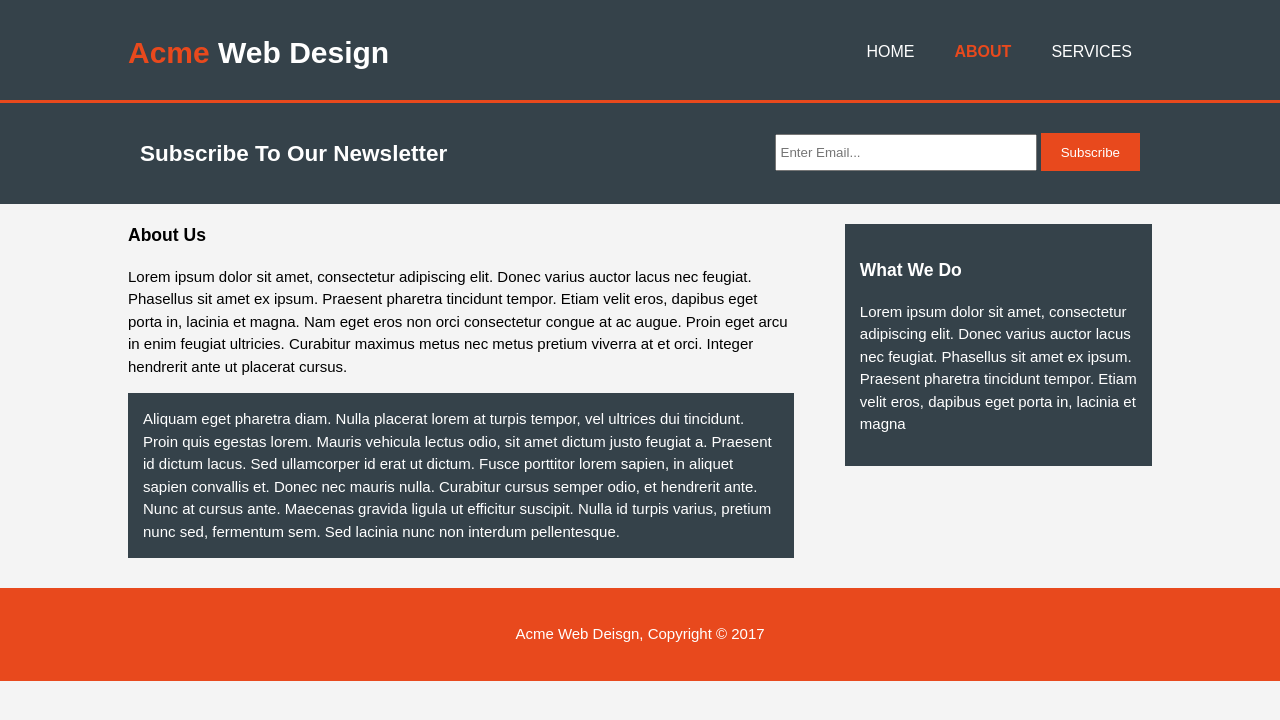
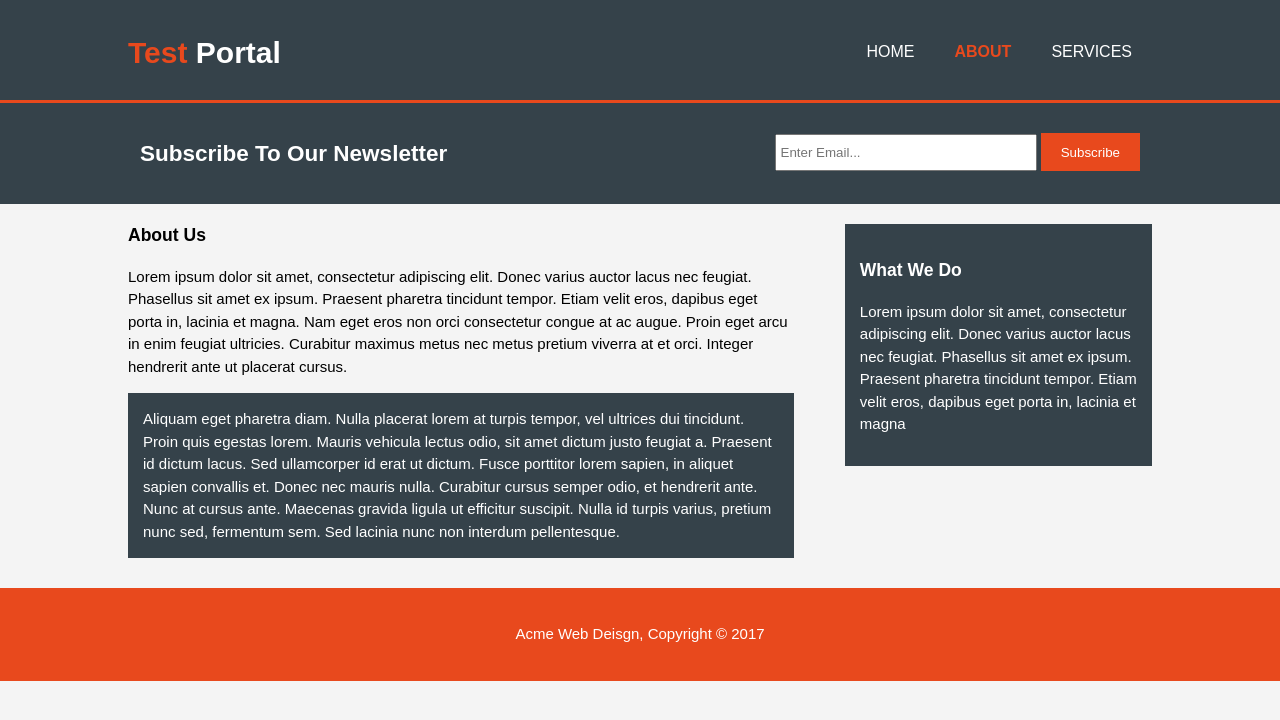
Before and after one commit to tauseefsh/Project-1, a plain HTML site: page about.html in a window 1280 px wide. Drawn offline with Linux system fonts and the light colour scheme.

Commit message:
Update about.html

```diff
--- a/about.html
+++ b/about.html
@@ -6,14 +6,14 @@
     <meta name="description" content="Affordable and professional web design">
 	  <meta name="keywords" content="web design, affordable web design, professional web design">
   	<meta name="author" content="Brad Traversy">
-    <title>Acme Web Deisgn | About</title>
+    <title>Test Portal</title>
     <link rel="stylesheet" href="./style.css">
   </head>
   <body>
     <header>
       <div class="container">
         <div id="branding">
-          <h1><span class="highlight">Acme</span> Web Design</h1>
+          <h1><span class="highlight">Test</span> Portal</h1>
         </div>
         <nav>
           <ul>
```
